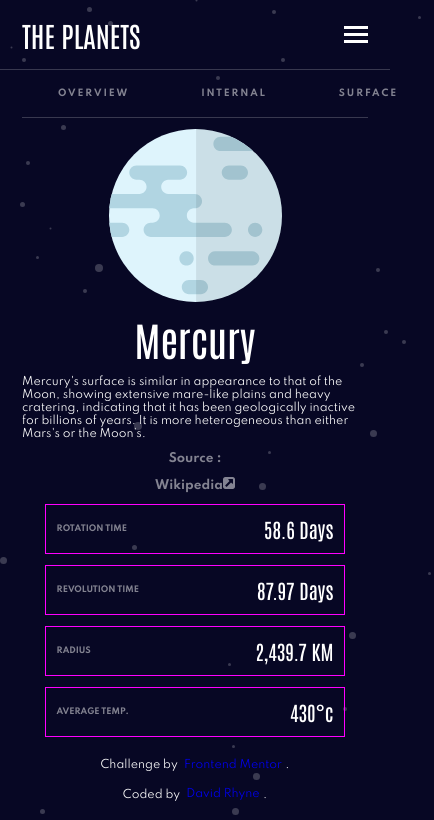
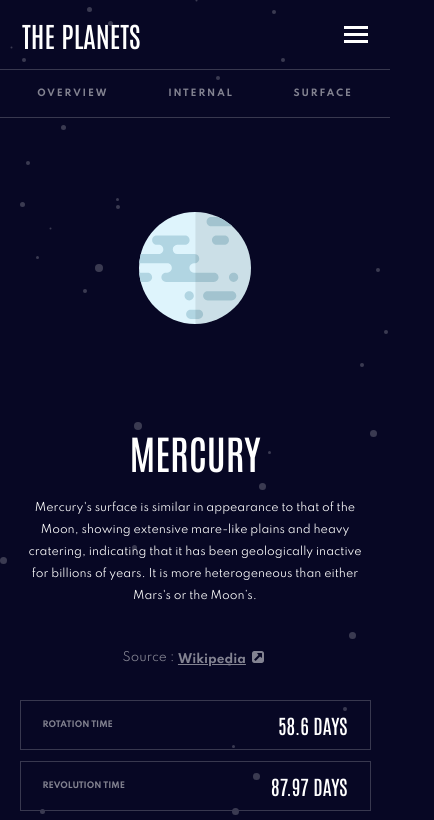
Before and after one commit to davidrhyne/planets-fact-site, a React (Create React App) app: page / in a window 390 px wide. Shown: the top 820 px of the page, 434 px wide, since content can reach past the window. Built offline with nearby package versions, Linux system fonts and the light colour scheme.

Commit message:
first round of mobile first styling completed

```diff
--- a/src/components/card/index.js
+++ b/src/components/card/index.js
@@ -1,9 +1,9 @@
 import React, { useState } from 'react'
-import { Container, Title, Text, Button, ButtonGroup, Image, Label, Link, LinkIcon, Factoid, FactoidLabel, FactoidFact} from './styles/Card'
+import { Container, Title, Text, Void, Button, ButtonGroup, ImageContainer, Image, ImageAccent, Label, LinkContainer, Link, LinkIcon, Factoid, FactoidLabel, FactoidFact} from './styles/Card'
 import { usePlanetData } from '../../context/PlanetContext'
 import { useCurrentPlanet, useCurrentPlanetUpdate } from '../../context/CurrentPlanetContext'
 import { useCategory, useCategoryUpdate } from '../../context/CategoryContext'
-
+import { PLANET_RATIO } from '../../constants/constants'
 
 export default function Card({children, ...restProps}) {
 
@@ -20,6 +20,12 @@ Card.Title = function CardTitle({ children, ...restProps}) {
     )
 }
 
+Card.Void = function CardVoid({ children, ...restProps}) {
+    return (
+        <Void {...restProps}>{children}</Void>
+    )
+}
+
 Card.Text = function CardText({ children, ...restProps}) {
     return (
         <Text {...restProps}>{children}</Text>
@@ -29,6 +35,12 @@ Card.Text = function CardText({ children, ...restProps}) {
 Card.Label = function CardLabel({ children, ...restProps}) {
     return (
         <Label {...restProps}>{children}</Label>
+    )
+}
+
+Card.LinkContainer = function CardLinkContainer({ children, ...restProps}) {
+    return (
+        <LinkContainer {...restProps} target="_blank">{children}</LinkContainer>
     )
 }
 
@@ -67,6 +79,19 @@ Card.Button = function CardButton({ children, ...restProps}) {
     )
 }
 
+Card.ImageContainer = function CardImageContainer({ children, ...restProps}) {
+    return (
+        <ImageContainer {...restProps} >{children}</ImageContainer>
+    )
+}
+
+
+Card.ImageAccent = function CardImageAccent({ ...restProps}) {
+    return (
+        <ImageAccent {...restProps} />
+    )
+}
+
 Card.Image = function CardImage({ ...restProps}) {
 
     const currentPlanet = useCurrentPlanet()
@@ -75,10 +100,22 @@ Card.Image = function CardImage({ ...restProps}) {
     const pictureSuffix = category.slice(0,8) !== 'Internal' ? "" : "-internal"
     const imageSource = `images/planet-${currentPlanet.toLowerCase()}${pictureSuffix}.svg`
     const geologySource = `images/geology-${currentPlanet.toLowerCase()}.png`
+
+
+    const ratio = currentPlanet === 'Mercury' ? PLANET_RATIO.MERCURY :
+        currentPlanet === 'Venus' ? PLANET_RATIO.VENUS :
+        currentPlanet === 'Earth' ? PLANET_RATIO.EARTH :
+        currentPlanet === 'Mars' ? PLANET_RATIO.MARS :
+        currentPlanet === 'Jupiter' ? PLANET_RATIO.JUPITER :
+        currentPlanet === 'Saturn' ? PLANET_RATIO.SATURN :
+        currentPlanet === 'Uranus' ? PLANET_RATIO.URANUS :
+            PLANET_RATIO.NEPTUNE
+    console.log('ratio = ', ratio)
+
     return (
         <>
-            <Image src={imageSource}{...restProps} />
-            { category.slice(0,7) === 'Surface' ? <Image src={geologySource}{...restProps} /> : null  }
+            <Image ratio={ratio} src={imageSource}{...restProps} />
+            { category.slice(0,7) === 'Surface' ? <ImageAccent src={geologySource}{...restProps} /> : null  }
         </>
     )
 }
--- a/src/components/card/styles/Card.js
+++ b/src/components/card/styles/Card.js
@@ -10,13 +10,9 @@ export const Container = styled.div`
     flex-direction: column;
     justify-content: space-between;
     align-items: center;
-    padding: 0 2em;
+    padding: 0 0 2em;
     margin: 0 auto;
-    gap: 1em;
-
-    a {
-        text-decoration: none;
-    }
+    /* gap: 1em; */
 
     @media (min-width: 700px) {
 
@@ -31,38 +27,40 @@ export const Title = styled.div`
     font-family: ${FONT_FAMILY.SECONDARY};
     font-size: 2.5rem;
     font-weight: ${FONT_WEIGHT.MEDIUM};
-
-    @media (min-width: 700px) {
-        font-size: 1.5rem;
-    }
-
-    &:hover {
-        box-shadow: 0px 2px 0px 0px ${props => props.theme.hover};
-    }
-`
-
-export const Text = styled.div`
+    text-transform: uppercase;
+    margin: .2em ;
 
 
     @media (min-width: 700px) {
         font-size: 1.5rem;
     }
 
-    &:hover {
-        box-shadow: 0px 2px 0px 0px ${props => props.theme.hover};
+`
+
+export const Text = styled.div`
+    padding: 1em 0 4em;
+    width: 90%;
+    line-height: 2;
+    text-align: center;
+
+    @media (min-width: 700px) {
+        font-size: 1.5rem;
     }
+
 `
 
 export const ButtonGroup = styled.div`
     display: flex;
     justify-content: space-evenly;
+    text-transform: uppercase;
     width: 100%;
-    text-transform: uppercase;
     color: ${COLOR_SCHEME.TERTIARY};
     font-size: .5625rem;
     letter-spacing: 1.9px;
     font-weight: ${FONT_WEIGHT.BOLD};
     border-bottom: 1px solid ${COLOR_SCHEME.SECONDARY};
+    /* margin-right: 5em;
+    margin-left: 5em; */
 
     &:hover {
 
@@ -70,17 +68,18 @@ export const ButtonGroup = styled.div`
     }
 `
 
+
+
 export const Button = styled.div`
-
-    padding: 2em 4em;
-    /* box-shadow: 0px 52px 0px -40px white;
-    position: relative;
-      */
+    /* border: 1px magenta solid; */
+    padding: 2em .5em;
+    margin: 0 2em;
+    cursor: pointer;
 
     &:hover {
         color: ${COLOR_SCHEME.WHITE};
 
-        border-bottom: 3px solid ${props =>
+        /* border-bottom: 3px solid ${props =>
         props.planet === 'Mercury' ? COLOR_SCHEME.MERCURY_PLANET :
         props.planet === 'Venus' ? COLOR_SCHEME.VENUS_PLANET :
         props.planet === 'Earth' ? COLOR_SCHEME.EARTH_PLANET :
@@ -88,10 +87,17 @@ export const Button = styled.div`
         props.planet === 'Jupiter' ? COLOR_SCHEME.JUPITER_PLANET :
         props.planet === 'Saturn' ? COLOR_SCHEME.SATURN_PLANET :
         props.planet === 'Uranus' ? COLOR_SCHEME.URANUS_PLANET :
-            COLOR_SCHEME.NEPTUNE_PLANET};
+            COLOR_SCHEME.NEPTUNE_PLANET}; */
 
-
-
+        box-shadow: inset 0px -3px 0 ${props =>
+            props.planet === 'Mercury' ? COLOR_SCHEME.MERCURY_PLANET :
+            props.planet === 'Venus' ? COLOR_SCHEME.VENUS_PLANET :
+            props.planet === 'Earth' ? COLOR_SCHEME.EARTH_PLANET :
+            props.planet === 'Mars' ? COLOR_SCHEME.MARS_PLANET :
+            props.planet === 'Jupiter' ? COLOR_SCHEME.JUPITER_PLANET :
+            props.planet === 'Saturn' ? COLOR_SCHEME.SATURN_PLANET :
+            props.planet === 'Uranus' ? COLOR_SCHEME.URANUS_PLANET :
+                COLOR_SCHEME.NEPTUNE_PLANET};
     }
 
     @media (min-width: 700px) {
@@ -99,35 +105,83 @@ export const Button = styled.div`
 
     }
 `
+export const ImageContainer = styled.div`
+    display: flex;
+    justify-content: center;
+    align-items: center;
+    flex-direction: column;
+    /* border: 1px solid magenta; */
+    min-height: 300px;
+    /* width: auto;
+    margin: auto 0; */
+    /* display: flex;
+    align-content: center;
+    justify-content: center; */
+    position: relative;
+
+`
+
 
 export const Image = styled.img`
-    width: 50%;
+
+    display: block;
+    /* border: 1px red solid; */
+    margin: auto;
+    /* margin: 8em 0; */
+    /* margin: calc(14em * (1 - ${props => props.ratio})) 0; */
+    width: calc(70% * ${props => props.ratio});
     height: auto;
+
+    z-index: -2;
 `
 
-export const Label = styled.div`
+export const ImageAccent = styled.img`
+    width: 30%;
+    height: auto;
+    position: absolute;
+    z-index: -1;
+    top: 53%;
+`
+
+export const Void = styled.div`
+    border: 1px solid red;
+    padding: 0 1em;
+    visibility: hidden;
+`
+
+export const Label = styled.span`
     font-size: .75rem;
-    font-weight: ${FONT_WEIGHT.BOLD};
+    font-weight: ${FONT_WEIGHT.REGULAR};
     color: ${COLOR_SCHEME.TERTIARY};
+`
+
+export const LinkContainer = styled.div`
+    display: flex;
+    margin: 0 0 3em;
 `
 
 export const Link = styled.a`
     font-size: .75rem;
     font-weight: ${FONT_WEIGHT.BOLD};
     color: ${COLOR_SCHEME.TERTIARY};
+    padding: 0 .3em;
+
 `
 
 export const LinkIcon = styled.img`
     width: 12px;
     height: auto;
+    margin-left: .5em;
 `
 
 export const Factoid = styled.div`
     display: flex;
     justify-content: space-between;
-    width: 80%;
-    border: 1px magenta solid;
-    padding: 1em;
+    width: 90%;
+    border: 1px solid ${COLOR_SCHEME.SECONDARY};
+    padding: 1em 2em;
+    box-sizing: border-box;
+    margin-bottom: 1em;
 `
 
 export const FactoidLabel = styled.div`
@@ -143,4 +197,5 @@ export const FactoidFact = styled.div`
     font-family: ${FONT_FAMILY.SECONDARY};
     font-size: 1.25rem;
     font-weight: ${FONT_WEIGHT.MEDIUM};
+    text-transform: uppercase;
 `
--- a/src/components/footer/styles/Footer.js
+++ b/src/components/footer/styles/Footer.js
@@ -1,33 +1,33 @@
 import styled from 'styled-components';
-
+import { COLOR_SCHEME, FONT_WEIGHT, FONT_FAMILY } from '../../../constants/constants'
 
 export const Container = styled.div`
-    background: ${props => props.theme.element};
     display: flex;
     flex-direction: column;
     justify-content: space-between;
     align-items: center;
     padding: 2em 1em 1em;
     margin: 0 auto;
+
 `
 
 export const Text = styled.div`
-    color: ${props => props.theme.text};
-    font-size: 800;
+    color: ${COLOR_SCHEME.TERTIARY};
+    font-size: ${FONT_WEIGHT.BOLD};
+    font-family: ${FONT_FAMILY.PRIMARY};
     padding-bottom: 1.5em;
 
     a {
         text-decoration: none ;
-        color: ${props => props.theme.background};
-        background: ${props => props.theme.text};
-        padding: .1em .3em;
+        color: ${COLOR_SCHEME.WHITE};
+        padding: .3em .5em;
         border-radius: 10px;
     }
 
     a:hover,
     a:focus {
-        background: ${props => props.theme.element};
-        color: ${props => props.theme.text};
-        border: 1px solid ${props => props.theme.text};
+        background: ${COLOR_SCHEME.SECONDARY};
+        color: ${COLOR_SCHEME.WHITE};
+        border: 1px solid ${COLOR_SCHEME.WHITE};
     }
 `
--- a/src/components/header/styles/Header.js
+++ b/src/components/header/styles/Header.js
@@ -34,7 +34,4 @@ export const Title = styled.div`
         font-size: 1.5rem;
     }
 
-    &:hover {
-        box-shadow: 0px 2px 0px 0px ${props => props.theme.hover};
-    }
 `
--- a/src/components/navbar/styles/NavBar.js
+++ b/src/components/navbar/styles/NavBar.js
@@ -10,6 +10,7 @@ export const Container = styled.div`
     align-items: center;
     padding: 2em 1em;
     margin: 0 auto; */
+    z-index: 9;
 
 
     a {
--- a/src/constants/constants.js
+++ b/src/constants/constants.js
@@ -46,3 +46,14 @@ export const FONT_FAMILY = {
 }
 // font-family: 'Antonio', sans-serif;
 // font-family: 'Spartan', sans-serif;
+
+export const PLANET_RATIO = {
+    MERCURY: '.55',
+    VENUS: '.65',
+    EARTH: '.676',
+    MARS: '.65',
+    JUPITER: '.875',
+    SATURN: '1',
+    URANUS:'.688',
+    NEPTUNE: '.675'
+}
--- a/src/containers/card.js
+++ b/src/containers/card.js
@@ -46,10 +46,15 @@ export function CardContainer( {children, ...restProps}) {
         <Card>
             <Card.ButtonGroup>
                 <Card.Button >Overview</Card.Button>
+                {/* <Card.Void>blank</Card.Void> */}
                 <Card.Button >Internal</Card.Button>
+                {/* <Card.Void>blank</Card.Void> */}
                 <Card.Button >Surface</Card.Button>
             </Card.ButtonGroup>
+            {/* <Card.Image /> */}
+            <Card.ImageContainer>
                 <Card.Image />
+            </Card.ImageContainer>
             {/* <Card.Title >THE PLANETS</Card.Title> */}
             {/* <div>The current planet is {currentPlanet}</div> */}
             { isLoading ?
@@ -65,6 +70,8 @@ export function CardContainer( {children, ...restProps}) {
                             currentPlanetData.structure.content :
                             currentPlanetData.geology.content}
                     </Card.Text>
+
+                    <Card.LinkContainer>
                         <Card.Label>Source : </Card.Label>
                         <Card.Link href={category === 'Overview' ?
                                 currentPlanetData.overview.source :
@@ -74,6 +81,7 @@ export function CardContainer( {children, ...restProps}) {
                                     Wikipedia
                                     <Card.LinkIcon src="./images/icon-source.svg"/>
                         </Card.Link>
+                    </Card.LinkContainer>
                     <Card.Factoid>
                         <Card.FactoidLabel>Rotation Time</Card.FactoidLabel>
                         <Card.FactoidFact>{currentPlanetData.rotation}</Card.FactoidFact>
--- a/src/containers/footer.js
+++ b/src/containers/footer.js
@@ -5,7 +5,7 @@ export function FooterContainer(props) {
     return (
         <Footer >
             <Footer.Text>Challenge by <a href="https://www.frontendmentor.io?ref=challenge" target="_blank" rel="noreferrer">Frontend Mentor</a>.</Footer.Text>
-            <Footer.Text>Coded by <a href="mailto:davidrhyne@att.net">David Rhyne</a>.</Footer.Text>
+            <Footer.Text>Coded by <a href="mailto:rhynedavid16@gmail.com">David Rhyne</a>.</Footer.Text>
         </Footer>
     )
 }
```
Lines whose indentation alone changed are shown as unchanged.
